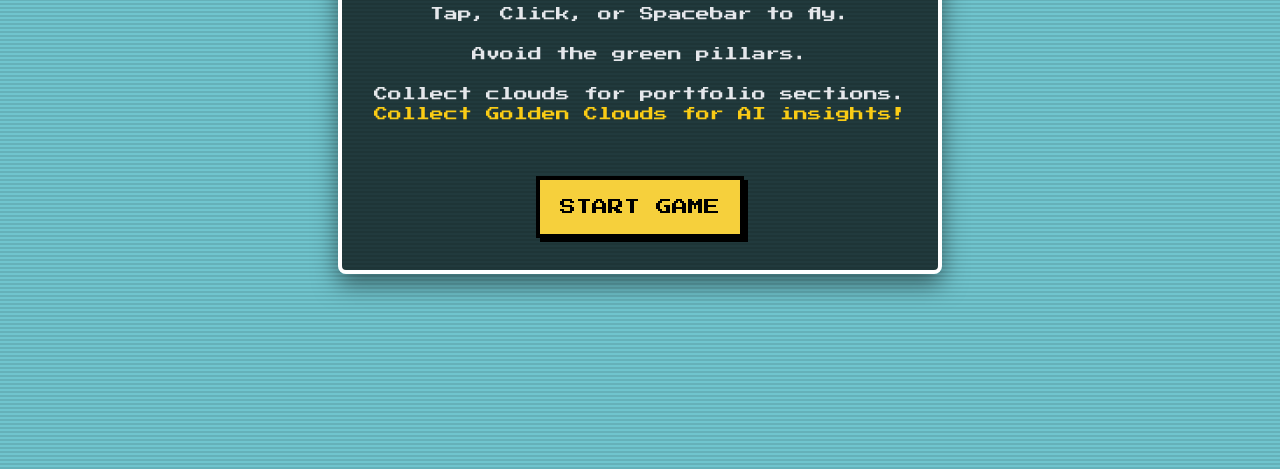
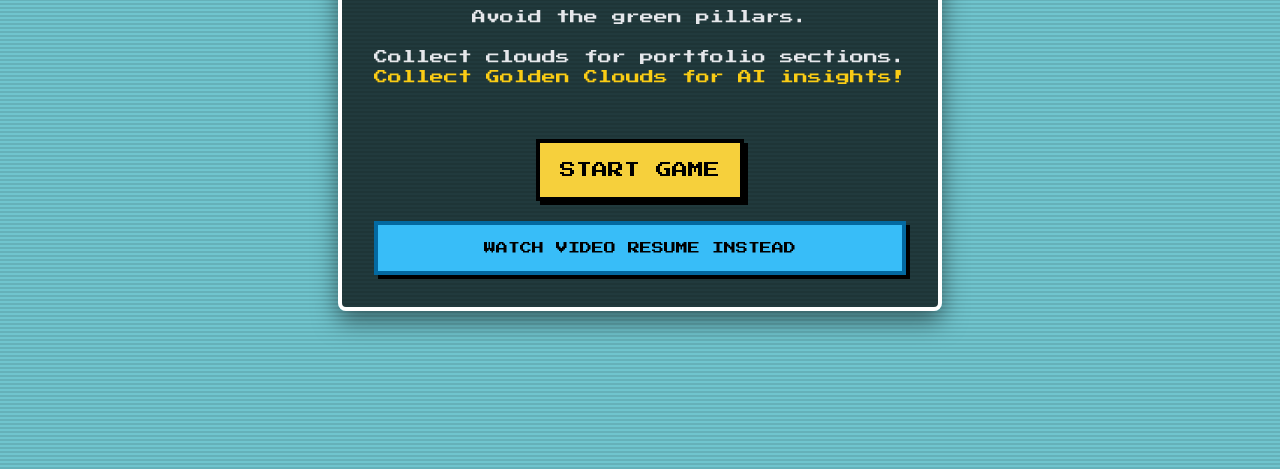
Before and after one commit to adityathakar8/Portfolio-, a plain HTML site: page index.html in a window 1280 px wide. Shown: the part 331-800 px from the top of the page. Drawn offline with nearby package versions, Linux system fonts and the light colour scheme.

Commit message:
Update index.html

```diff
--- a/index.html
+++ b/index.html
@@ -163,6 +163,7 @@
                 <span class="text-yellow-400">Collect Golden Clouds for AI insights!</span>
             </p>
             <button id="start-btn" class="pixel-btn">START GAME</button>
+            <a href="https://drive.google.com/file/d/1tsXgMPH8pxMdtlWcB3FBlz5PPIQXFOQK/view?usp=sharing" target="_blank" rel="noopener noreferrer" class="pixel-btn block !text-xs" style="background-color:#38bdf8;border-color:#0369a1;color:#000;">WATCH VIDEO RESUME INSTEAD</a>
         </div>
 
         <!-- Section Unlocked Screen -->
```
